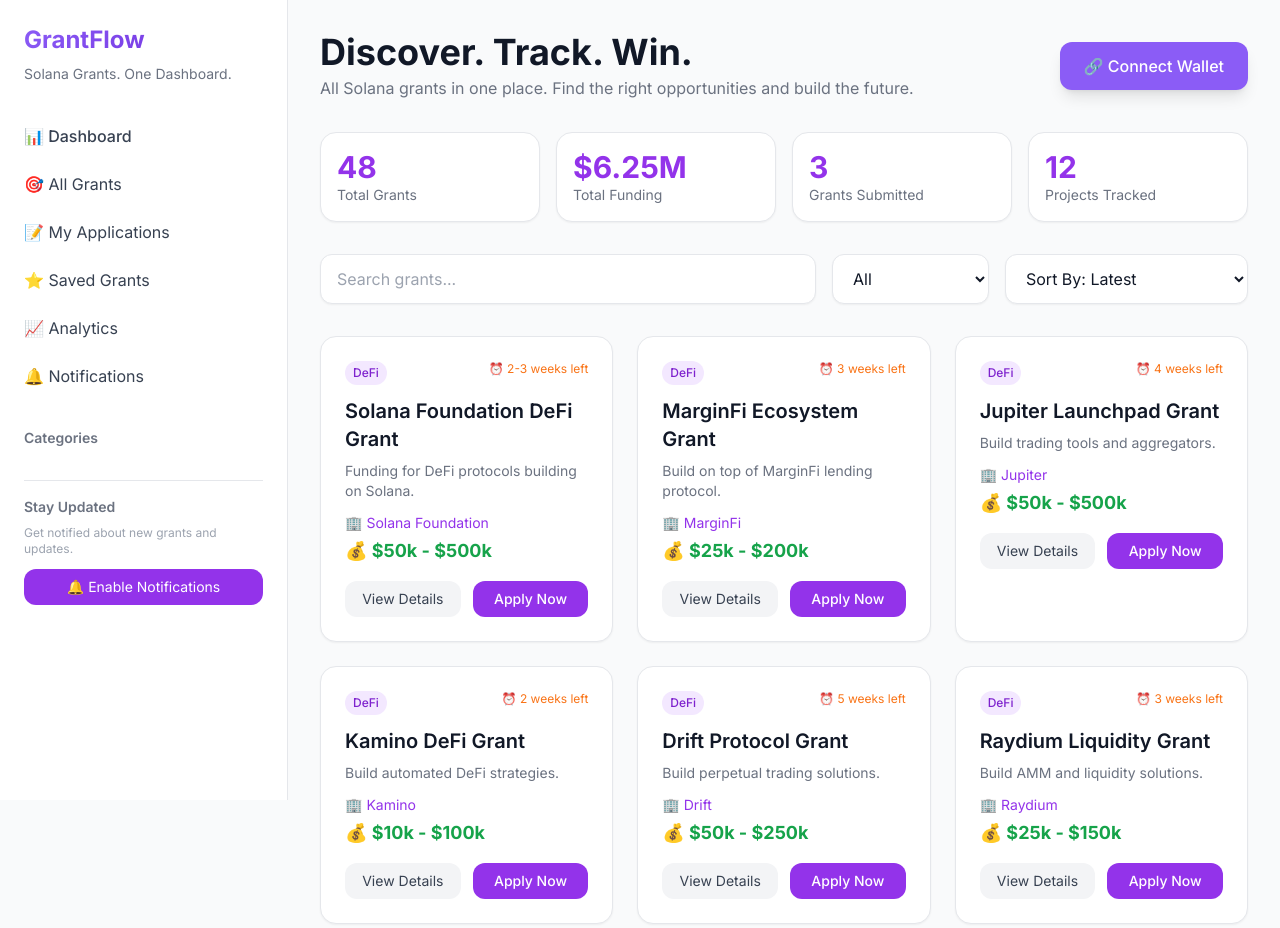
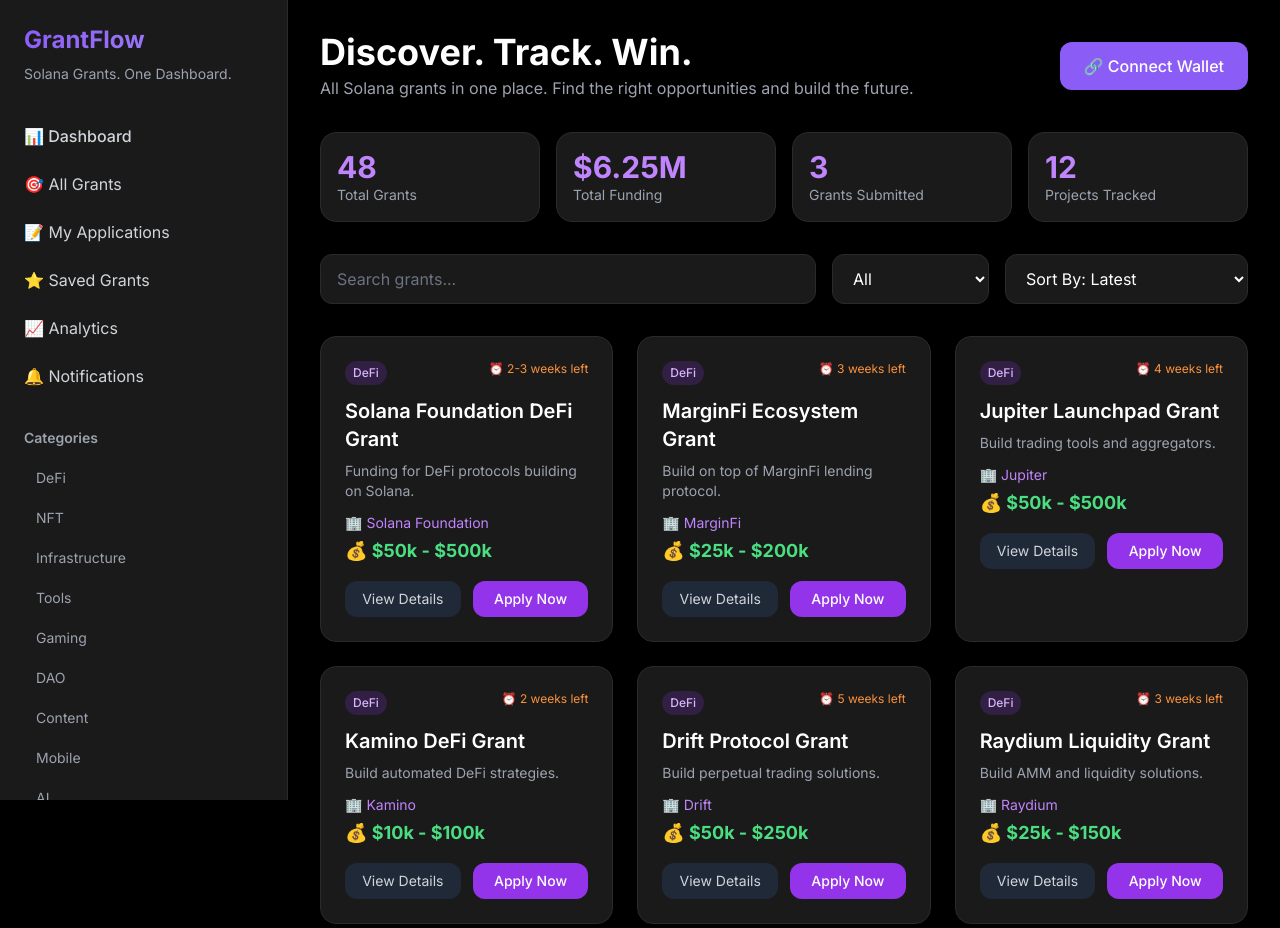
Before and after one commit to skhaja007/grantflow, a plain HTML site: page index.html in a window 1280 px wide. Shown: the top 928 px of the page. Drawn offline with nearby package versions, Linux system fonts and the light colour scheme.

Commit message:
Update index.html

```diff
--- a/index.html
+++ b/index.html
@@ -10,24 +10,24 @@
         * { font-family: 'Inter', sans-serif; }
 
         body {
-            background: #f5f5f5;
+            background: #0f0f0f;
         }
 
         .sidebar {
-            background: white;
-            border-right: 1px solid #e5e7eb;
+            background: #1a1a1a;
+            border-right: 1px solid #2a2a2a;
         }
 
         .card {
-            background: white;
+            background: #1a1a1a;
             transition: all 0.3s ease;
-            border: 1px solid #e5e7eb;
+            border: 1px solid #2a2a2a;
         }
 
         .card:hover {
             transform: translateY(-4px);
-            box-shadow: 0 10px 25px -5px rgba(0, 0, 0, 0.1);
             border-color: #8b5cf6;
+            box-shadow: 0 10px 25px -5px rgba(139, 92, 246, 0.2);
         }
 
         .wallet-btn {
@@ -41,8 +41,8 @@
         }
 
         .stat-card {
-            background: white;
-            border: 1px solid #e5e7eb;
+            background: #1a1a1a;
+            border: 1px solid #2a2a2a;
         }
 
         .category-btn-active {
@@ -55,7 +55,7 @@
         }
 
         .category-btn:hover {
-            background: #f3f4f6;
+            background: #2a2a2a;
             color: #8b5cf6;
         }
 
@@ -72,14 +72,29 @@
         }
 
         .gradient-text {
-            background: linear-gradient(135deg, #8b5cf6, #6d28d9);
+            background: linear-gradient(135deg, #8b5cf6, #a78bfa);
             -webkit-background-clip: text;
             -webkit-text-fill-color: transparent;
             background-clip: text;
         }
+
+        input, select {
+            background: #1a1a1a;
+            border-color: #2a2a2a;
+            color: white;
+        }
+
+        input::placeholder {
+            color: #6b7280;
+        }
+
+        input:focus, select:focus {
+            border-color: #8b5cf6;
+            outline: none;
+        }
     </style>
 </head>
-<body class="bg-gray-50">
+<body class="bg-black">
 
     <!-- Mobile Menu Button -->
     <button onclick="toggleSidebar()" class="fixed top-4 left-4 z-50 md:hidden bg-purple-600 p-2 rounded-lg shadow-lg">
@@ -89,27 +104,27 @@
     </button>
 
     <!-- Sidebar -->
-    <div id="sidebar" class="sidebar fixed inset-y-0 left-0 w-72 bg-white border-r border-gray-200 p-6 overflow-y-auto">
+    <div id="sidebar" class="sidebar fixed inset-y-0 left-0 w-72 bg-[#1a1a1a] border-r border-[#2a2a2a] p-6 overflow-y-auto">
         <h1 class="text-2xl font-bold gradient-text mb-2">GrantFlow</h1>
-        <p class="text-gray-500 text-sm mb-8">Solana Grants. One Dashboard.</p>
+        <p class="text-gray-400 text-sm mb-8">Solana Grants. One Dashboard.</p>
 
         <nav class="space-y-2 mb-8">
-            <a href="#" class="block text-gray-700 hover:text-purple-600 transition py-2 font-medium">📊 Dashboard</a>
-            <a href="#" class="block text-gray-700 hover:text-purple-600 transition py-2">🎯 All Grants</a>
-            <a href="#" class="block text-gray-700 hover:text-purple-600 transition py-2">📝 My Applications</a>
-            <a href="#" class="block text-gray-700 hover:text-purple-600 transition py-2">⭐ Saved Grants</a>
-            <a href="#" class="block text-gray-700 hover:text-purple-600 transition py-2">📈 Analytics</a>
-            <a href="#" class="block text-gray-700 hover:text-purple-600 transition py-2">🔔 Notifications</a>
+            <a href="#" class="block text-gray-300 hover:text-purple-400 transition py-2 font-medium">📊 Dashboard</a>
+            <a href="#" class="block text-gray-300 hover:text-purple-400 transition py-2">🎯 All Grants</a>
+            <a href="#" class="block text-gray-300 hover:text-purple-400 transition py-2">📝 My Applications</a>
+            <a href="#" class="block text-gray-300 hover:text-purple-400 transition py-2">⭐ Saved Grants</a>
+            <a href="#" class="block text-gray-300 hover:text-purple-400 transition py-2">📈 Analytics</a>
+            <a href="#" class="block text-gray-300 hover:text-purple-400 transition py-2">🔔 Notifications</a>
         </nav>
 
         <div class="mb-8">
-            <h3 class="text-sm font-semibold text-gray-500 mb-3">Categories</h3>
+            <h3 class="text-sm font-semibold text-gray-400 mb-3">Categories</h3>
             <div id="categoryList" class="space-y-1"></div>
         </div>
 
-        <div class="pt-4 border-t border-gray-200">
-            <h3 class="text-sm font-semibold text-gray-500 mb-2">Stay Updated</h3>
-            <p class="text-xs text-gray-400 mb-3">Get notified about new grants and updates.</p>
+        <div class="pt-4 border-t border-[#2a2a2a]">
+            <h3 class="text-sm font-semibold text-gray-400 mb-2">Stay Updated</h3>
+            <p class="text-xs text-gray-500 mb-3">Get notified about new grants and updates.</p>
             <button onclick="enableNotifications()" class="w-full bg-purple-600 text-white px-4 py-2 rounded-xl text-sm hover:bg-purple-700 transition">
                 🔔 Enable Notifications
             </button>
@@ -121,8 +136,8 @@
         <!-- Header -->
         <div class="flex flex-col md:flex-row justify-between items-start md:items-center gap-4 mb-8">
             <div>
-                <h2 class="text-3xl md:text-4xl font-bold text-gray-900">Discover. Track. Win.</h2>
-                <p class="text-gray-500 mt-1">All Solana grants in one place. Find the right opportunities and build the future.</p>
+                <h2 class="text-3xl md:text-4xl font-bold text-white">Discover. Track. Win.</h2>
+                <p class="text-gray-400 mt-1">All Solana grants in one place. Find the right opportunities and build the future.</p>
             </div>
             <button id="walletBtn" onclick="connectWallet()" class="wallet-btn text-white px-6 py-3 rounded-xl font-medium shadow-lg">
                 🔗 Connect Wallet
@@ -131,31 +146,31 @@
 
         <!-- Stats -->
         <div class="grid grid-cols-2 md:grid-cols-4 gap-4 mb-8">
-            <div class="stat-card bg-white rounded-2xl p-4 shadow-sm">
-                <p id="totalGrants" class="text-3xl font-bold text-purple-600">0</p>
-                <p class="text-sm text-gray-500">Total Grants</p>
+            <div class="stat-card bg-[#1a1a1a] rounded-2xl p-4 border border-[#2a2a2a]">
+                <p id="totalGrants" class="text-3xl font-bold text-purple-400">0</p>
+                <p class="text-sm text-gray-400">Total Grants</p>
             </div>
-            <div class="stat-card bg-white rounded-2xl p-4 shadow-sm">
-                <p class="text-3xl font-bold text-purple-600">$6.25M</p>
-                <p class="text-sm text-gray-500">Total Funding</p>
+            <div class="stat-card bg-[#1a1a1a] rounded-2xl p-4 border border-[#2a2a2a]">
+                <p class="text-3xl font-bold text-purple-400">$6.25M</p>
+                <p class="text-sm text-gray-400">Total Funding</p>
             </div>
-            <div class="stat-card bg-white rounded-2xl p-4 shadow-sm">
-                <p class="text-3xl font-bold text-purple-600">3</p>
-                <p class="text-sm text-gray-500">Grants Submitted</p>
+            <div class="stat-card bg-[#1a1a1a] rounded-2xl p-4 border border-[#2a2a2a]">
+                <p class="text-3xl font-bold text-purple-400">3</p>
+                <p class="text-sm text-gray-400">Grants Submitted</p>
             </div>
-            <div class="stat-card bg-white rounded-2xl p-4 shadow-sm">
-                <p class="text-3xl font-bold text-purple-600">12</p>
-                <p class="text-sm text-gray-500">Projects Tracked</p>
+            <div class="stat-card bg-[#1a1a1a] rounded-2xl p-4 border border-[#2a2a2a]">
+                <p class="text-3xl font-bold text-purple-400">12</p>
+                <p class="text-sm text-gray-400">Projects Tracked</p>
             </div>
         </div>
 
         <!-- Search and Filter -->
         <div class="flex flex-col md:flex-row gap-4 mb-8">
-            <input type="text" id="searchInput" placeholder="Search grants..." class="flex-1 bg-white rounded-xl px-4 py-3 text-gray-900 placeholder-gray-400 border border-gray-200 focus:outline-none focus:border-purple-500 shadow-sm">
-            <select id="categoryFilter" class="bg-white rounded-xl px-4 py-3 text-gray-900 border border-gray-200 focus:outline-none focus:border-purple-500 shadow-sm">
+            <input type="text" id="searchInput" placeholder="Search grants..." class="flex-1 bg-[#1a1a1a] rounded-xl px-4 py-3 text-white placeholder-gray-500 border border-[#2a2a2a] focus:border-purple-500 focus:outline-none">
+            <select id="categoryFilter" class="bg-[#1a1a1a] rounded-xl px-4 py-3 text-white border border-[#2a2a2a] focus:border-purple-500 focus:outline-none">
                 <option value="All">All Categories</option>
             </select>
-            <select id="sortFilter" class="bg-white rounded-xl px-4 py-3 text-gray-900 border border-gray-200 focus:outline-none focus:border-purple-500 shadow-sm">
+            <select id="sortFilter" class="bg-[#1a1a1a] rounded-xl px-4 py-3 text-white border border-[#2a2a2a] focus:border-purple-500 focus:outline-none">
                 <option value="latest">Sort By: Latest</option>
                 <option value="deadline">Sort By: Deadline</option>
                 <option value="funding">Sort By: Funding Amount</option>
@@ -253,7 +268,7 @@
             const categoryFilter = document.getElementById('categoryFilter');
 
             categoryList.innerHTML = categories.filter(c => c !== "All").map(cat => `
-                <button onclick="selectCategory('${cat}')" class="category-btn block w-full text-left px-3 py-2 rounded-lg text-sm transition ${selectedCategory === cat ? 'bg-purple-600 text-white' : 'text-gray-600 hover:bg-gray-100'}>
+                <button onclick="selectCategory('${cat}')" class="category-btn block w-full text-left px-3 py-2 rounded-lg text-sm transition ${selectedCategory === cat ? 'bg-purple-600 text-white' : 'text-gray-400 hover:bg-[#2a2a2a] hover:text-purple-400'}">
                     ${cat}
                 </button>
             `).join('');
@@ -290,17 +305,17 @@
             }
 
             grid.innerHTML = filtered.map(grant => `
-                <div class="card bg-white rounded-2xl p-6 shadow-sm hover:shadow-md transition-all">
+                <div class="card bg-[#1a1a1a] rounded-2xl p-6 border border-[#2a2a2a] hover:border-purple-500 transition-all">
                     <div class="flex justify-between items-start mb-3">
-                        <span class="text-xs px-2 py-1 bg-purple-100 text-purple-700 rounded-full font-medium">${grant.category}</span>
-                        <span class="text-xs text-orange-500">⏰ ${grant.deadline}</span>
+                        <span class="text-xs px-2 py-1 bg-purple-600/20 text-purple-300 rounded-full font-medium">${grant.category}</span>
+                        <span class="text-xs text-orange-400">⏰ ${grant.deadline}</span>
                     </div>
-                    <h3 class="text-xl font-semibold text-gray-900 mb-2">${grant.title}</h3>
-                    <p class="text-gray-500 text-sm mb-3">${grant.description}</p>
-                    <p class="text-sm text-purple-600 mb-1">🏢 ${grant.organization}</p>
-                    <p class="text-lg font-bold text-green-600 mb-4">💰 ${grant.funding}</p>
+                    <h3 class="text-xl font-semibold text-white mb-2">${grant.title}</h3>
+                    <p class="text-gray-400 text-sm mb-3">${grant.description}</p>
+                    <p class="text-sm text-purple-400 mb-1">🏢 ${grant.organization}</p>
+                    <p class="text-lg font-bold text-green-400 mb-4">💰 ${grant.funding}</p>
                     <div class="flex gap-3">
-                        <button onclick="viewDetails(${grant.id})" class="flex-1 bg-gray-100 hover:bg-gray-200 text-gray-700 py-2 rounded-xl text-sm transition">View Details</button>
+                        <button onclick="viewDetails(${grant.id})" class="flex-1 bg-gray-800 hover:bg-gray-700 text-gray-300 py-2 rounded-xl text-sm transition">View Details</button>
                         <button onclick="applyNow('${grant.link}')" class="flex-1 bg-purple-600 hover:bg-purple-700 text-white py-2 rounded-xl text-sm font-medium transition">Apply Now</button>
                     </div>
                 </div>
@@ -330,7 +345,7 @@
                     document.getElementById('walletBtn').innerHTML = `🟢 ${currentWallet.slice(0, 4)}...${currentWallet.slice(-4)}`;
                     const statusDiv = document.getElementById('walletStatus');
                     statusDiv.innerHTML = '✅ Wallet Connected Successfully!';
-                    statusDiv.className = 'fixed bottom-4 right-4 bg-green-100 text-green-700 px-4 py-2 rounded-full text-sm shadow-lg';
+                    statusDiv.className = 'fixed bottom-4 right-4 bg-green-500/20 text-green-400 px-4 py-2 rounded-full text-sm backdrop-blur';
                     statusDiv.classList.remove('hidden');
                     setTimeout(() => statusDiv.classList.add('hidden'), 3000);
                 });
```
